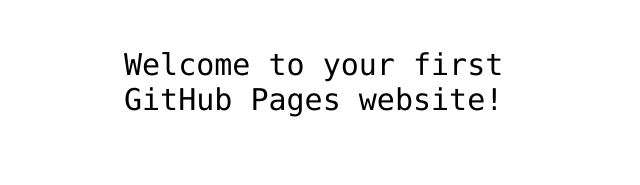
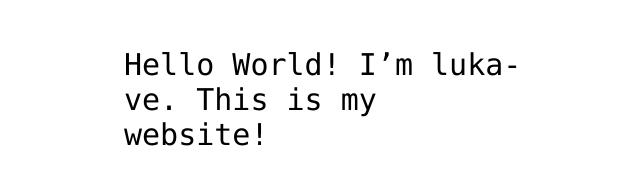
Before and after one commit to luka-ve/luka-ve.github.io, a plain HTML site: page index.html in a window 1280 px wide. Shown: the part 341-526 px from the top of the page, without its empty margins (316-956 px from the left). Drawn offline with Linux system fonts and the light colour scheme.

Commit message:
Added username to index.html

```diff
--- a/index.html
+++ b/index.html
@@ -12,7 +12,7 @@
 <img src="https://octodex.github.com/images/daftpunktocat-thomas.gif" id="octocat" alt="octocat-gif" />
 
 <!-- Change this code here by copy and pasting your template on line 15 -->
-<p>Welcome to your first GitHub Pages website!</p>
+<p>Hello World! I’m luka-ve. This is my website!</p>
 
 </body>
 </html>
```
